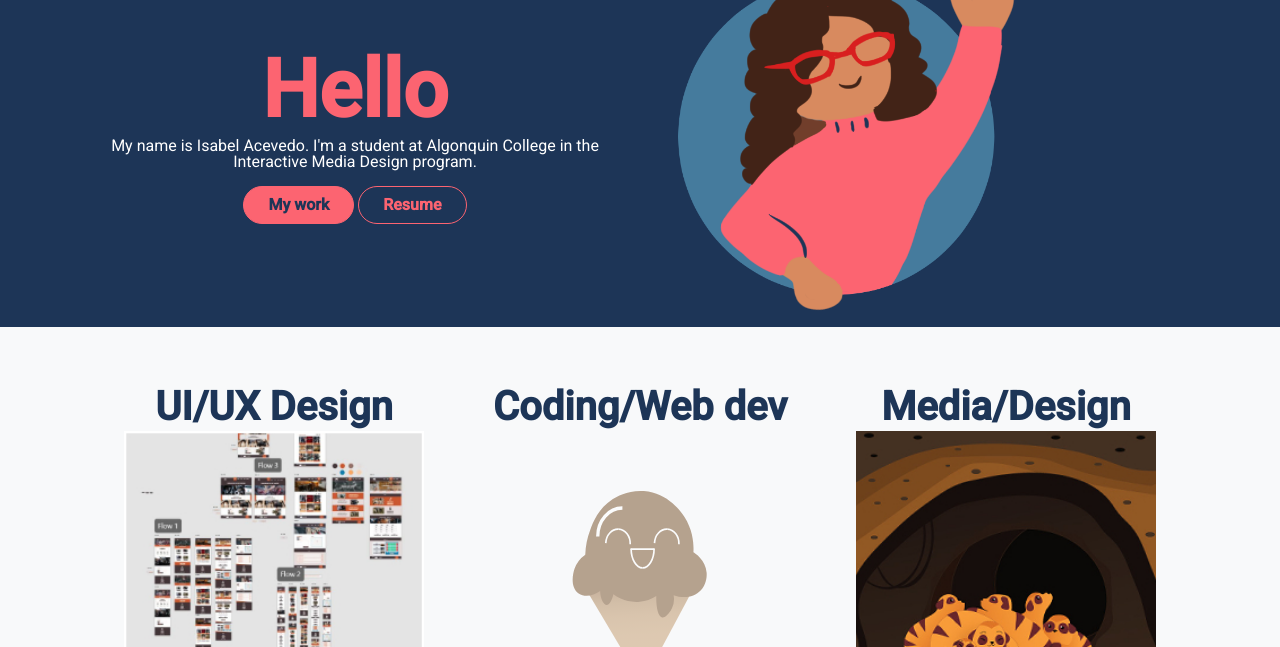
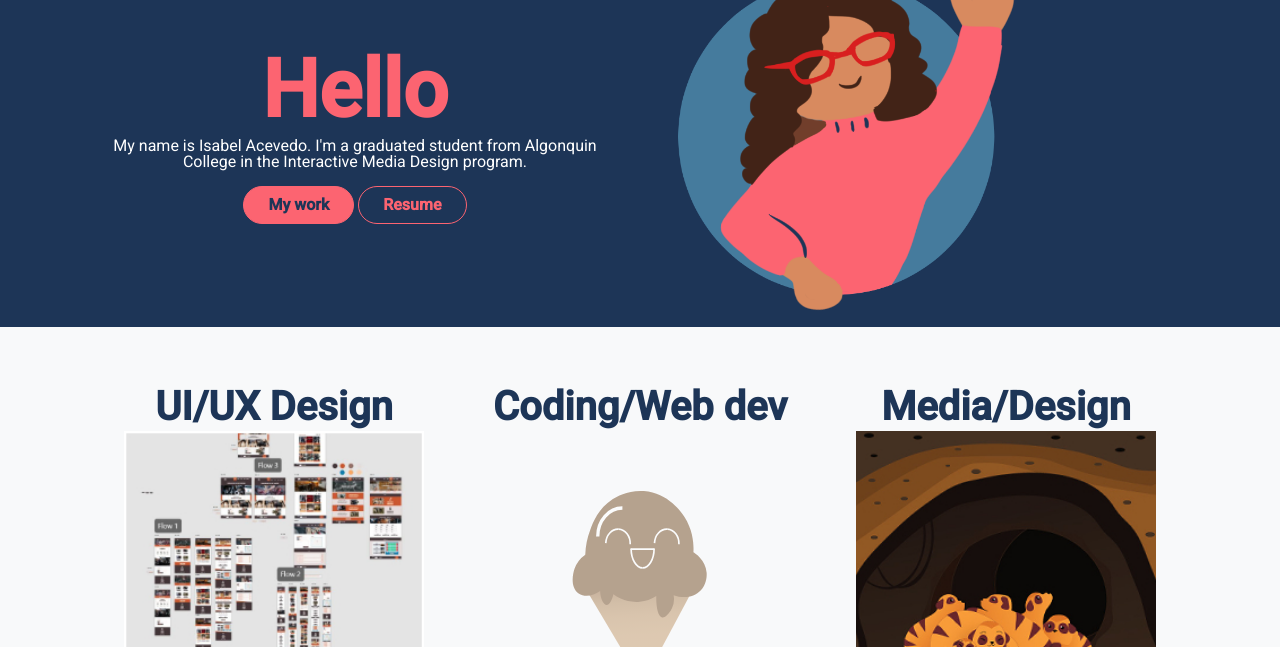
Before and after one commit to acev0010/portfolio, a plain HTML site: page index.html in a window 1280 px wide. Shown: the part 153-800 px from the top of the page. Drawn offline with nearby package versions, Linux system fonts and the light colour scheme; files whose address does not match are found by name.

Commit message:
update information

```diff
--- a/index.html
+++ b/index.html
@@ -68,7 +68,7 @@
           <div class="hello col-md">
         <h1 class="display-1 fw-bold text-center">Hello</h1>
         <p class="text-center ms-3 me-xl-3">My name is Isabel Acevedo.
-          I'm a student at Algonquin College
+          I'm a graduated student from Algonquin College
           in the Interactive Media Design program.</p>
           <div class="btns1 text-center">
           <a class="btn btn-secondary rounded-pill pe-4 ps-4 fw-bold mt-3 " href="portfolio.html">My work </a>
```
